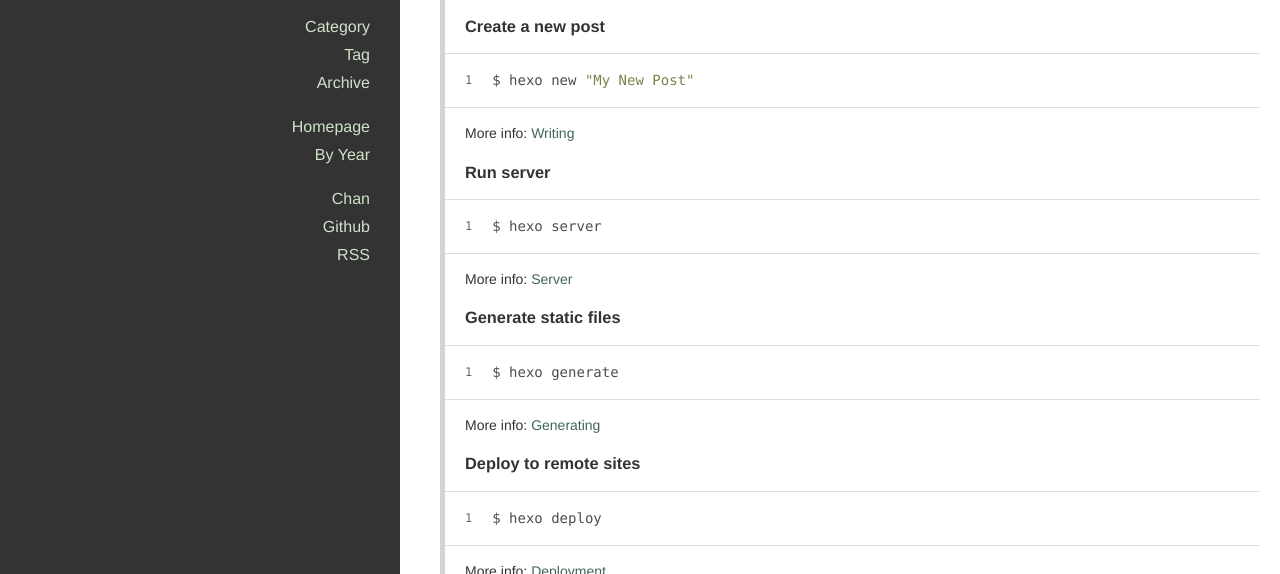
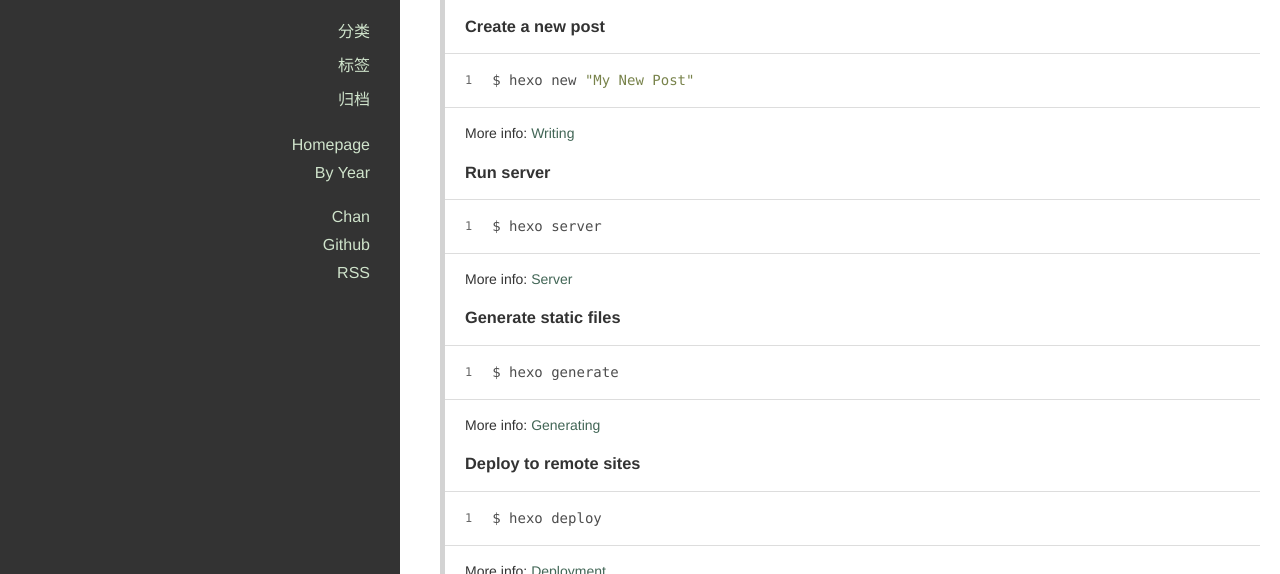
Before and after one commit to sukey1992/sukey1992.github.io, a plain HTML site: page archives/index.html in a window 1280 px wide. Shown: the part 226-800 px from the top of the page. Drawn offline with nearby package versions, Linux system fonts and the light colour scheme.

Commit message:
Site updated: 2016-06-04 15:33:41

```diff
--- a/archives/index.html
+++ b/archives/index.html
@@ -8,7 +8,7 @@
 
 <title>
 
-    Archive
+    归档
 
 </title>
 
@@ -87,21 +87,21 @@
 
 
               <li class="category-list-container">
-                <a href="javascript:;">Category</a>
+                <a href="javascript:;">分类</a>
 
               </li>
 
 
 
               <li class="tag-list-container">
-                <a href="javascript:;">Tag</a>
+                <a href="javascript:;">标签</a>
 
               </li>
 
 
 
               <li class="archive-list-container">
-                <a href="javascript:;">Archive</a>
+                <a href="javascript:;">归档</a>
                 <ul class="archive-list"><li class="archive-list-item"><a class="archive-list-link" href="/archives/2016/">2016</a><span class="archive-list-count">1</span></li></ul>
               </li>
 
```
Also changed, not shown: 2016/06/03/hello-world/index.html (+5 -5 lines), archives/2016/06/index.html (+4 -4 lines), archives/2016/index.html (+4 -4 lines), index.html (+3 -3 lines).
